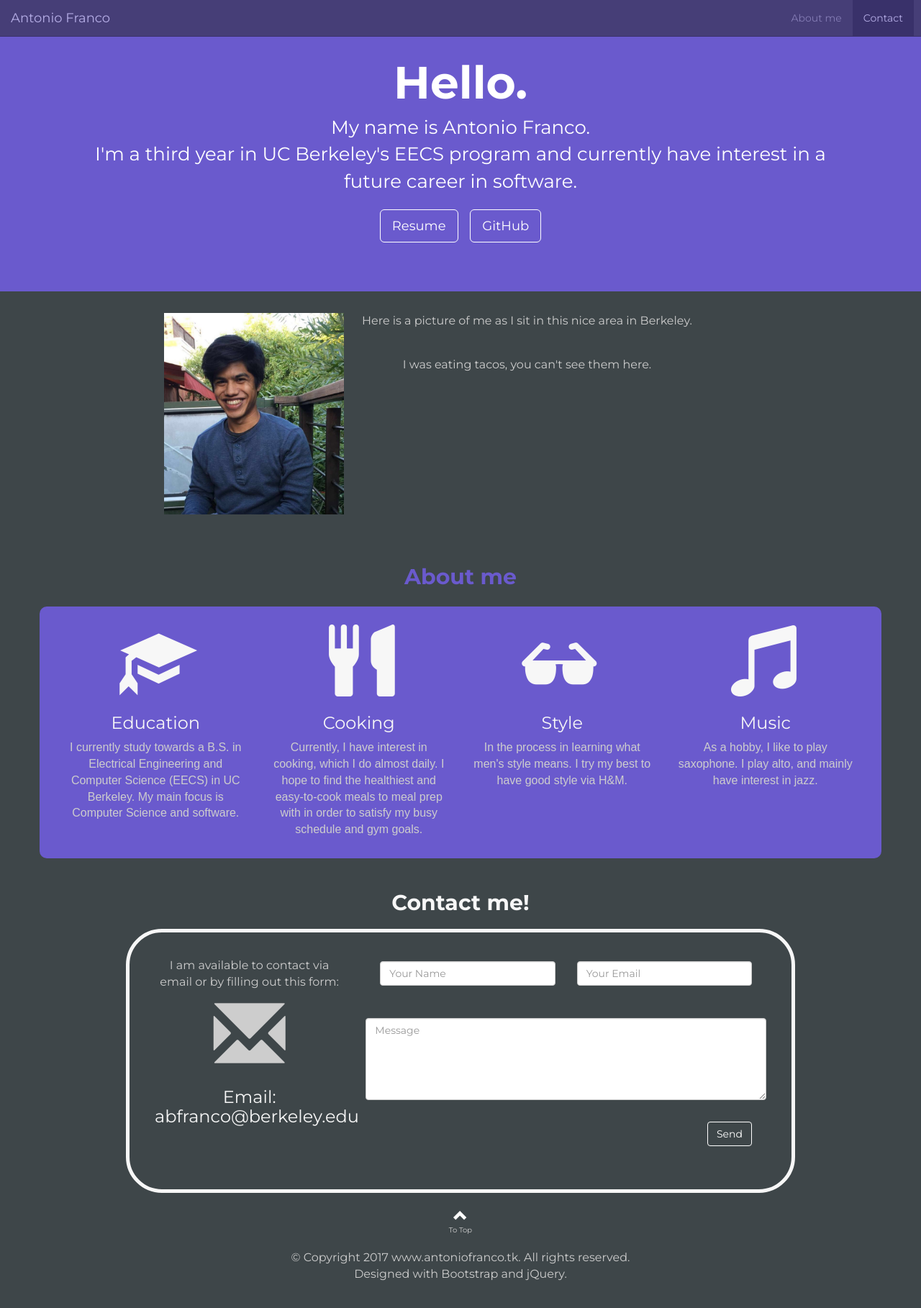
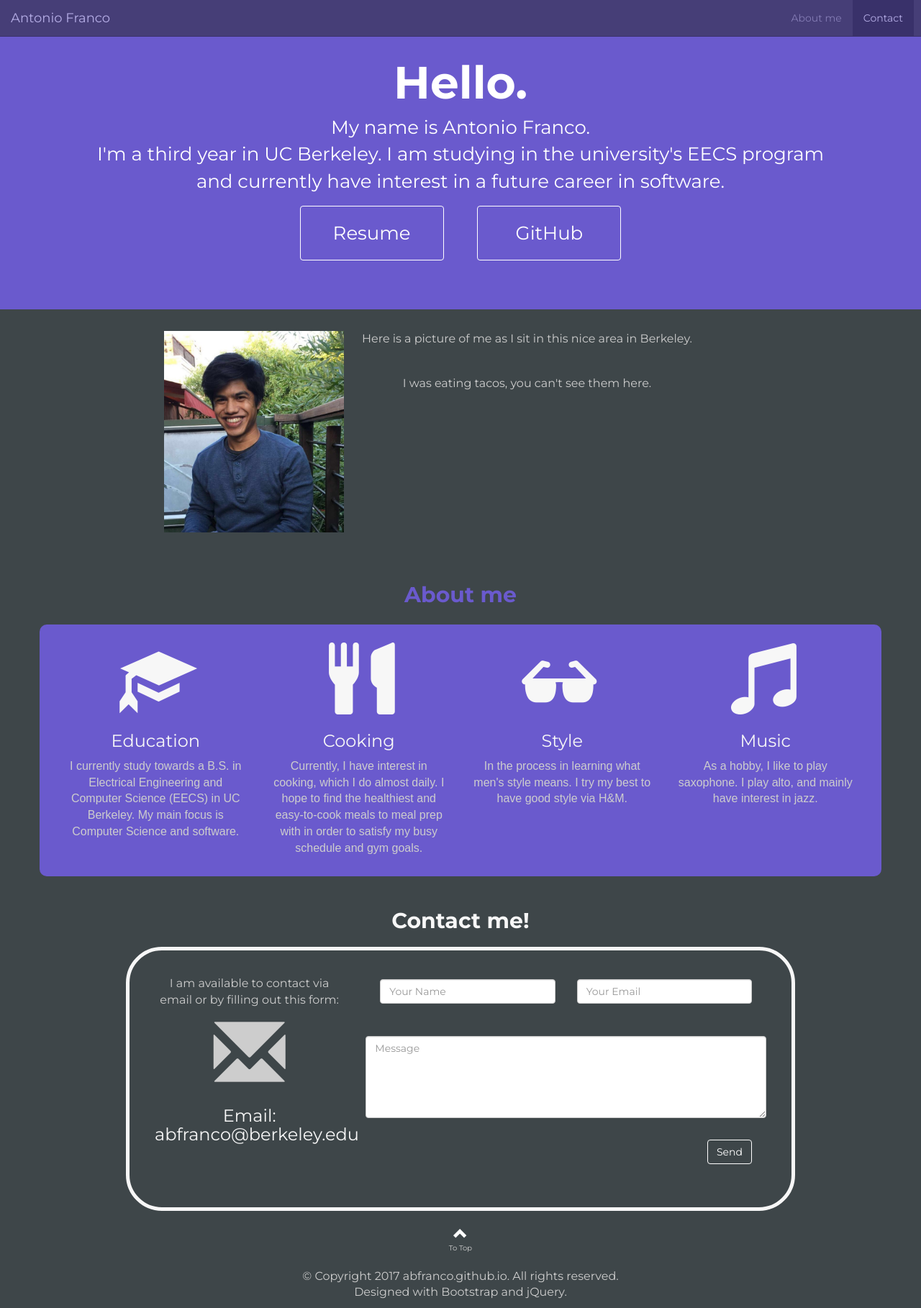
Before and after one commit to ABFranco/ABFranco.github.io, a PHP site: page / in a window 1280 px wide. Shown: the whole page at 72% size. Before the commit the page ends 1780 px from the top, so only its background shows below. Run offline with PHP 8.4, Linux system fonts and the light colour scheme; some libraries are stand-ins or nearby versions.

Commit message:
buttons nice

```diff
--- a/index.html
+++ b/index.html
@@ -56,11 +56,11 @@
 		<div>
 			<h1>Hello. </h1>
 
-			<p>My name is Antonio Franco. <br> I'm a third year in UC Berkeley's EECS program and currently have interest in a future career in software. </p>
+			<p>My name is Antonio Franco. <br> I'm a third year in UC Berkeley. I am studying in the university's EECS program and currently have interest in a future career in software. </p>
 
 			<p class="buttons">
-				<a class="btn btn-primary btn-lg" href="resume.pdf" target="_blank" role="button">Resume</a>
-				<a class="btn btn-primary btn-lg" href="https://github.com/ABFranco" target="_blank" role="button">GitHub</a>
+				<a class="btn btn-primary btn-lg" href="resume.pdf" target="_blank" role="button"><span>Resume</span></a>
+				<a class="btn btn-primary btn-lg" href="https://github.com/ABFranco" target="_blank" role="button"><span>GitHub</span></a>
 			</p>
 		</div>
 	</div>
@@ -155,7 +155,7 @@
 	    <span class="glyphicon glyphicon-chevron-up"></span>
 	    <p id="small">To Top</p>
 	  </a>
-	  <p>© Copyright 2017 www.antoniofranco.tk. All rights reserved. <br> Designed with Bootstrap and jQuery.</p>
+	  <p>© Copyright 2017 abfranco.github.io. All rights reserved. <br> Designed with Bootstrap and jQuery.</p>
 	</footer>
 
 
--- a/style.css
+++ b/style.css
@@ -56,6 +56,7 @@ p {
 	font-size: 26px;
 }
 
+/*
 .btn-primary {
 	color: #fff;
 	background-color: transparent;
@@ -67,25 +68,65 @@ p {
 	cursor: pointer;
 	margin: 5px;
 }
+*/
+
+
+.btn-primary {
+	border-radius: 4px;
+	background-color: transparent;
+	border-color: white;
+	color: #FFFFFF;
+	text-align: center;
+	font-size: 26px;
+	padding: 20px;
+	width: 200px;
+	cursor: pointer;
+	margin-bottom: 5px;
+	margin-right: 20px;
+	margin-left: 20px;
+}
 
 .btn-primary:hover {
 	color: SlateBlue;
 	background-color: white;
 	border-color: white;
+	transition: 0.1s;
+}
+
+.btn-primary span {
+	cursor: pointer;
+	display: inline-block;
+	position: relative;
+	transition: 0.1s;
 
 }
 
+.btn-primary span:after {
+	content: '\00bb';
+	position: absolute;
+	opacity: 0;
+	top: 0;
+	right: -20px;
 
 
+}
 
-.btn-primary span:after {
-  content: '\00bb';
-  position: absolute;
-  opacity: 0;
-  top: 0;
-  right: -20px;
-  transition: 0.5s;
+.btn-primary:hover span {
+	padding-right: 25px;
+
 }
+
+.btn-primary:hover span:after {
+	opacity: 1;
+	right: 0;
+
+
+}
+
+.active {
+  background-color: green !important;
+}
+
 
 /* -------picture section-------- */
 .self_pic {
```
